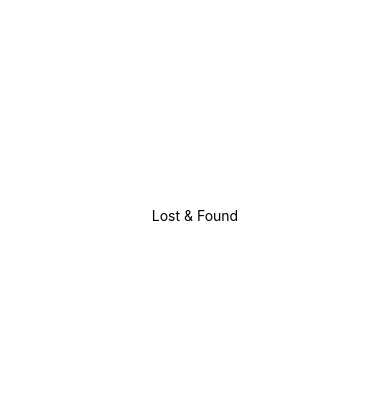
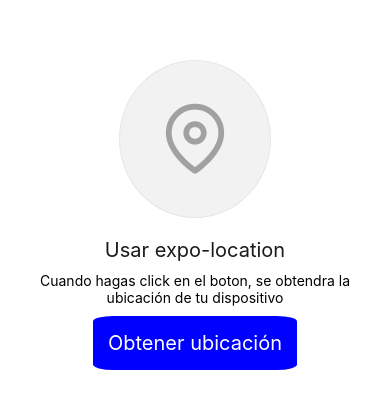
Before and after one commit to FacundoBettella/react-native, a React Native app in the folder lostandfound/: screen / in a window 390 px wide. Shown: the part 207-616 px from the top of the page. Built offline with nearby package versions, Linux system fonts and the light colour scheme.

Commit message:
uso de expo-location

```diff
--- a/lostandfound/App.js
+++ b/lostandfound/App.js
@@ -1,10 +1,12 @@
 import { StatusBar } from "expo-status-bar";
 import { StyleSheet, Text, View } from "react-native";
+import LocationScreen from "./src/screens/LocationScreen";
 
 export default function App() {
   return (
     <View style={styles.container}>
-      <Text>Lost & Found</Text>
+      {/* <Text>Lost & Found</Text> */}
+      <LocationScreen />
       <StatusBar style="auto" />
     </View>
   );
@@ -13,8 +15,5 @@ export default function App() {
 const styles = StyleSheet.create({
   container: {
     flex: 1,
-    backgroundColor: "#fff",
-    alignItems: "center",
-    justifyContent: "center",
   },
 });
--- a/lostandfound/app.json
+++ b/lostandfound/app.json
@@ -24,6 +24,14 @@
     },
     "web": {
       "favicon": "./assets/favicon.png"
-    }
+    },
+    "plugins": [
+      [
+        "expo-location",
+        {
+          "locationAlwaysAndWhenInUsePermission": "Permite a la app Lost&Found obtener su ubicación."
+        }
+      ]
+    ]
   }
 }
--- a/lostandfound/package.json
+++ b/lostandfound/package.json
@@ -12,7 +12,8 @@
     "expo": "~53.0.9",
     "expo-status-bar": "~2.2.3",
     "react": "19.0.0",
-    "react-native": "0.79.2"
+    "react-native": "0.79.2",
+    "expo-location": "~18.1.5"
   },
   "devDependencies": {
     "@babel/core": "^7.20.0"
--- /dev/null
+++ b/lostandfound/src/hooks/useLocation.jsx
@@ -0,0 +1,45 @@
+import {
+  getCurrentPositionAsync,
+  requestForegroundPermissionsAsync,
+  reverseGeocodeAsync,
+} from "expo-location";
+import { useEffect, useState } from "react";
+
+const useLocation = () => {
+  const [errorMsg, setErrorMsg] = useState("");
+  const [longitude, setLongitude] = useState("");
+  const [latitude, setLatitude] = useState("");
+  const [locationDetails, setlocationDetails] = useState("");
+
+  const getUserLocation = async () => {
+    let { status } = await requestForegroundPermissionsAsync();
+
+    if (status !== "granted") {
+      setErrorMsg("Permiso a la ubicación fue RECHAZADO");
+      return;
+    }
+
+    let { coords } = await getCurrentPositionAsync();
+
+    if (coords) {
+      const { latitude, longitude } = coords;
+      console.log("Lat y Long son: ", latitude, longitude);
+      setLatitude(latitude);
+      setLongitude(longitude);
+      let response = await reverseGeocodeAsync({
+        latitude,
+        longitude,
+      });
+      console.log("La ubicación del usuario es: ", response);
+      setlocationDetails(response[0]);
+    }
+  };
+
+  //   useEffect(() => {
+  //     getUserLocation();
+  //   }, []);
+
+  return { getUserLocation, latitude, longitude, errorMsg, locationDetails };
+};
+
+export default useLocation;
--- /dev/null
+++ b/lostandfound/src/screens/LocationScreen.jsx
@@ -0,0 +1,119 @@
+import { StyleSheet, Text, TouchableOpacity, View } from "react-native";
+import { Feather } from "@expo/vector-icons";
+import useLocation from "../hooks/useLocation";
+import { useState } from "react";
+
+const LocationScreen = () => {
+  const { getUserLocation, latitude, longitude, errorMsg, locationDetails } =
+    useLocation();
+  const [hasFetched, setHasFetched] = useState(false);
+
+  const handleGetLocation = () => {
+    if (hasFetched) return;
+    getUserLocation();
+    setHasFetched(true);
+  };
+
+  return (
+    <View style={styles.container}>
+      <View style={styles.iconWrapper}>
+        <Feather name="map-pin" size={70} color="#a1a1a1" />
+      </View>
+
+      <Text style={styles.title}>Usar expo-location</Text>
+
+      <Text style={styles.desc}>
+        Cuando hagas click en el boton, se obtendra la ubicación de tu
+        dispositivo
+      </Text>
+
+      <TouchableOpacity
+        style={[styles.btn, hasFetched && styles.btnDisabled]}
+        onPress={handleGetLocation}
+        disabled={hasFetched}
+      >
+        <Text style={styles.btnText}>
+          {hasFetched ? "Ubicación obtenida" : "Obtener ubicación"}
+        </Text>
+      </TouchableOpacity>
+
+      {latitude && longitude && (
+        <Text style={styles.locationText}>
+          Latitud: {latitude.toFixed(6)}
+          {"\n"}
+          Longitud: {longitude.toFixed(6)}
+        </Text>
+      )}
+
+      {locationDetails && (
+        <Text style={styles.locationText}>
+          {locationDetails.name && `Dirección: ${locationDetails.name}\n`}
+          {locationDetails.city && `Ciudad: ${locationDetails.city}\n`}
+          {locationDetails.region && `Región: ${locationDetails.region}\n`}
+          {locationDetails.country && `País: ${locationDetails.country}`}
+        </Text>
+      )}
+
+      {errorMsg && <Text style={styles.errorText}>{errorMsg}</Text>}
+    </View>
+  );
+};
+
+export default LocationScreen;
+
+const styles = StyleSheet.create({
+  container: {
+    flex: 1,
+    backgroundColor: "white",
+    justifyContent: "center",
+    alignItems: "center",
+    paddingHorizontal: 25,
+  },
+  iconWrapper: {
+    backgroundColor: "#f2f2f2",
+    padding: 40,
+    borderRadius: "100%",
+    borderWidth: 1,
+    borderColor: "#e6e6e6",
+    marginBottom: 20,
+  },
+  title: {
+    fontSize: 20,
+    color: "#1a1a1a",
+    marginBottom: 10,
+  },
+  desc: {
+    textAlign: "center",
+    marginBottom: 10,
+  },
+  btn: {
+    backgroundColor: "blue",
+    padding: 15,
+    borderRadius: "10%",
+  },
+  btnText: {
+    fontSize: 20,
+    color: "white",
+  },
+  locationText: {
+    marginTop: 20,
+    textAlign: "center",
+    fontSize: 16,
+    color: "#333",
+  },
+  errorText: {
+    marginTop: 20,
+    textAlign: "center",
+    fontSize: 16,
+    color: "red",
+  },
+  btnDisabled: {
+    backgroundColor: "gray",
+  },
+  locationText: {
+    marginTop: 20,
+    textAlign: "center",
+    fontSize: 16,
+    color: "#333",
+  },
+});
```
Also changed, not shown: 1 other file (tests, documents, lock files or other folders).
